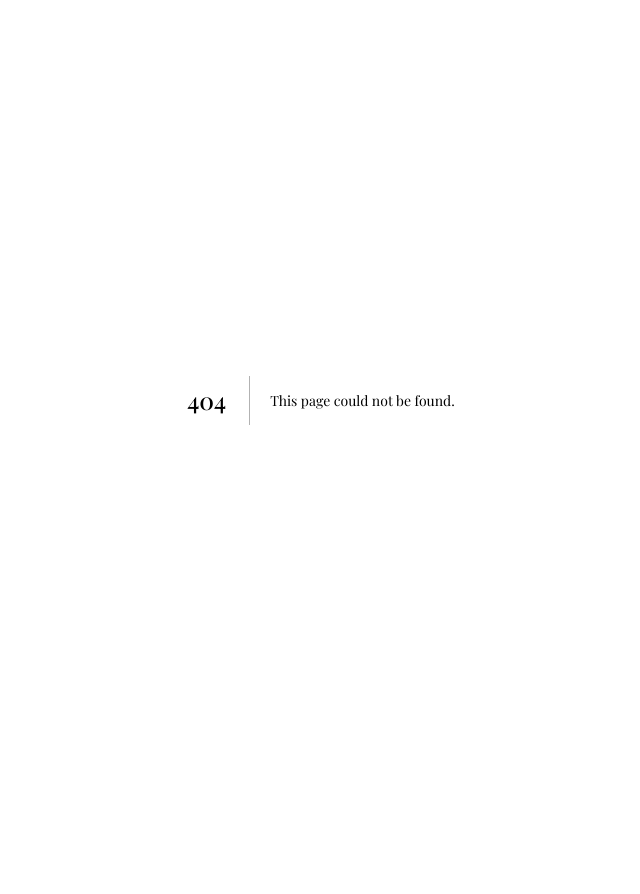
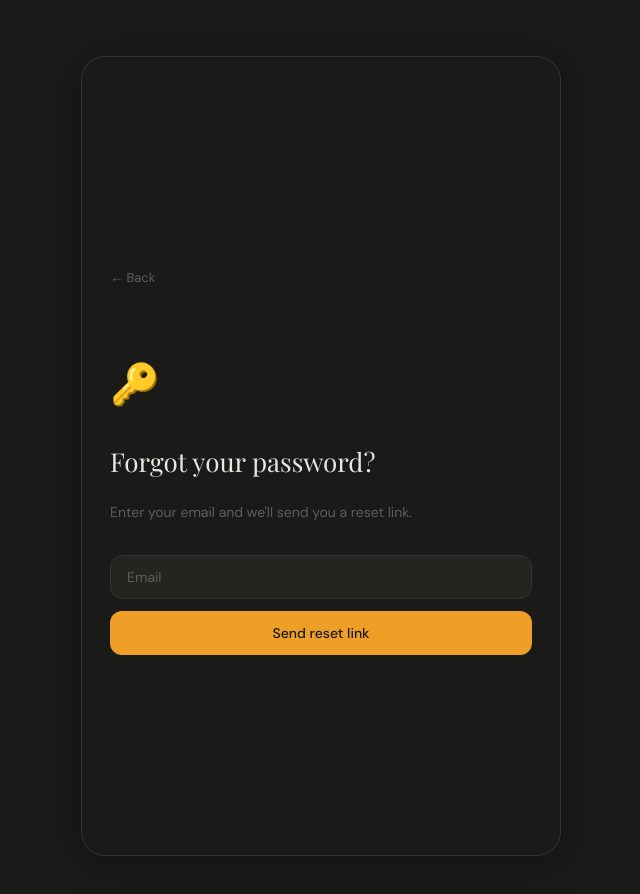
Before and after one commit to soyeonkimgithub/afterun, a Next.js app: page /forgot-password in a window 1280 px wide. Before the commit this address had no page. Shown: the top 894 px of the page, without its empty margins (319-959 px from the left). Before the commit the page ends 800 px from the top, so only its background shows below. Built offline with nearby package versions, Linux system fonts and the light colour scheme; no server answers; a web font is replaced by a local one.

Commit message:
feat: forgot password and reset password pages

```diff
--- /dev/null
+++ b/app/forgot-password/page.tsx
@@ -0,0 +1,67 @@
+'use client'
+import { useState } from 'react'
+import { createClient } from '@/lib/supabase/client'
+import { useRouter } from 'next/navigation'
+
+export default function ForgotPasswordPage() {
+  const supabase = createClient()
+  const router = useRouter()
+  const [email, setEmail] = useState('')
+  const [sent, setSent] = useState(false)
+  const [loading, setLoading] = useState(false)
+  const [error, setError] = useState('')
+
+  async function handleSubmit() {
+    if (!email.trim()) return setError('Please enter your email')
+    setLoading(true)
+    setError('')
+    const { error } = await supabase.auth.resetPasswordForEmail(email, {
+      redirectTo: `${window.location.origin}/reset-password`,
+    })
+    if (error) setError(error.message)
+    else setSent(true)
+    setLoading(false)
+  }
+
+  if (sent) return (
+    <div className="app-shell">
+      <div className="app-card" style={{ display: 'flex', flexDirection: 'column', justifyContent: 'center', minHeight: '100vh' }}>
+        <p style={{ fontSize: 40, marginBottom: 16 }}>📬</p>
+        <h1 style={{ fontSize: 26, marginBottom: 8, color: 'var(--text)' }}>Check your email</h1>
+        <p style={{ fontSize: 14, color: 'var(--muted)', marginBottom: 32, lineHeight: 1.6 }}>
+          We sent a password reset link to {email}.
+        </p>
+        <button className="btn-ghost" onClick={() => router.push('/login')}>
+          ← Back to login
+        </button>
+      </div>
+    </div>
+  )
+
+  return (
+    <div className="app-shell">
+      <div className="app-card" style={{ display: 'flex', flexDirection: 'column', justifyContent: 'center', minHeight: '100vh' }}>
+        <button onClick={() => router.push('/login')}
+          style={{ fontSize: 13, color: 'var(--muted)', background: 'none', border: 'none', cursor: 'pointer', marginBottom: 32, padding: 0, fontFamily: 'DM Sans, sans-serif', textAlign: 'left' }}>
+          ← Back
+        </button>
+
+        <p style={{ fontSize: 40, marginBottom: 16 }}>🔑</p>
+        <h1 style={{ fontSize: 26, marginBottom: 8, color: 'var(--text)' }}>Forgot your password?</h1>
+        <p style={{ fontSize: 14, color: 'var(--muted)', marginBottom: 32, lineHeight: 1.6 }}>
+          Enter your email and we'll send you a reset link.
+        </p>
+
+        <div style={{ display: 'flex', flexDirection: 'column', gap: 12 }}>
+          <input className="input-field" type="email" placeholder="Email"
+            value={email} onChange={e => setEmail(e.target.value)}
+            onKeyDown={e => e.key === 'Enter' && handleSubmit()}/>
+          {error && <p style={{ fontSize: 13, color: '#E24B4A' }}>{error}</p>}
+          <button className="btn-primary" onClick={handleSubmit} disabled={loading}>
+            {loading ? '...' : 'Send reset link'}
+          </button>
+        </div>
+      </div>
+    </div>
+  )
+}
--- /dev/null
+++ b/app/reset-password/page.tsx
@@ -0,0 +1,65 @@
+'use client'
+import { useState } from 'react'
+import { createClient } from '@/lib/supabase/client'
+import { useRouter } from 'next/navigation'
+
+export default function ResetPasswordPage() {
+  const supabase = createClient()
+  const router = useRouter()
+  const [password, setPassword] = useState('')
+  const [confirm, setConfirm] = useState('')
+  const [loading, setLoading] = useState(false)
+  const [error, setError] = useState('')
+  const [done, setDone] = useState(false)
+
+  async function handleReset() {
+    if (password.length < 6) return setError('Password must be at least 6 characters')
+    if (password !== confirm) return setError('Passwords do not match')
+    setLoading(true)
+    setError('')
+    const { error } = await supabase.auth.updateUser({ password })
+    if (error) setError(error.message)
+    else setDone(true)
+    setLoading(false)
+  }
+
+  if (done) return (
+    <div className="app-shell">
+      <div className="app-card" style={{ display: 'flex', flexDirection: 'column', justifyContent: 'center', minHeight: '100vh' }}>
+        <p style={{ fontSize: 40, marginBottom: 16 }}>✅</p>
+        <h1 style={{ fontSize: 26, marginBottom: 8, color: 'var(--text)' }}>Password updated!</h1>
+        <p style={{ fontSize: 14, color: 'var(--muted)', marginBottom: 32 }}>
+          You can now log in with your new password.
+        </p>
+        <button className="btn-primary" onClick={() => router.push('/login')}>
+          Go to login
+        </button>
+      </div>
+    </div>
+  )
+
+  return (
+    <div className="app-shell">
+      <div className="app-card" style={{ display: 'flex', flexDirection: 'column', justifyContent: 'center', minHeight: '100vh' }}>
+        <p style={{ fontSize: 40, marginBottom: 16 }}>🔒</p>
+        <h1 style={{ fontSize: 26, marginBottom: 8, color: 'var(--text)' }}>Set new password</h1>
+        <p style={{ fontSize: 14, color: 'var(--muted)', marginBottom: 32 }}>
+          Enter your new password below.
+        </p>
+        <div style={{ display: 'flex', flexDirection: 'column', gap: 12 }}>
+          <input className="input-field" type="password"
+            placeholder="New password (min. 6 characters)"
+            value={password} onChange={e => setPassword(e.target.value)}/>
+          <input className="input-field" type="password"
+            placeholder="Confirm password"
+            value={confirm} onChange={e => setConfirm(e.target.value)}
+            onKeyDown={e => e.key === 'Enter' && handleReset()}/>
+          {error && <p style={{ fontSize: 13, color: '#E24B4A' }}>{error}</p>}
+          <button className="btn-primary" onClick={handleReset} disabled={loading}>
+            {loading ? '...' : 'Update password'}
+          </button>
+        </div>
+      </div>
+    </div>
+  )
+}
```
